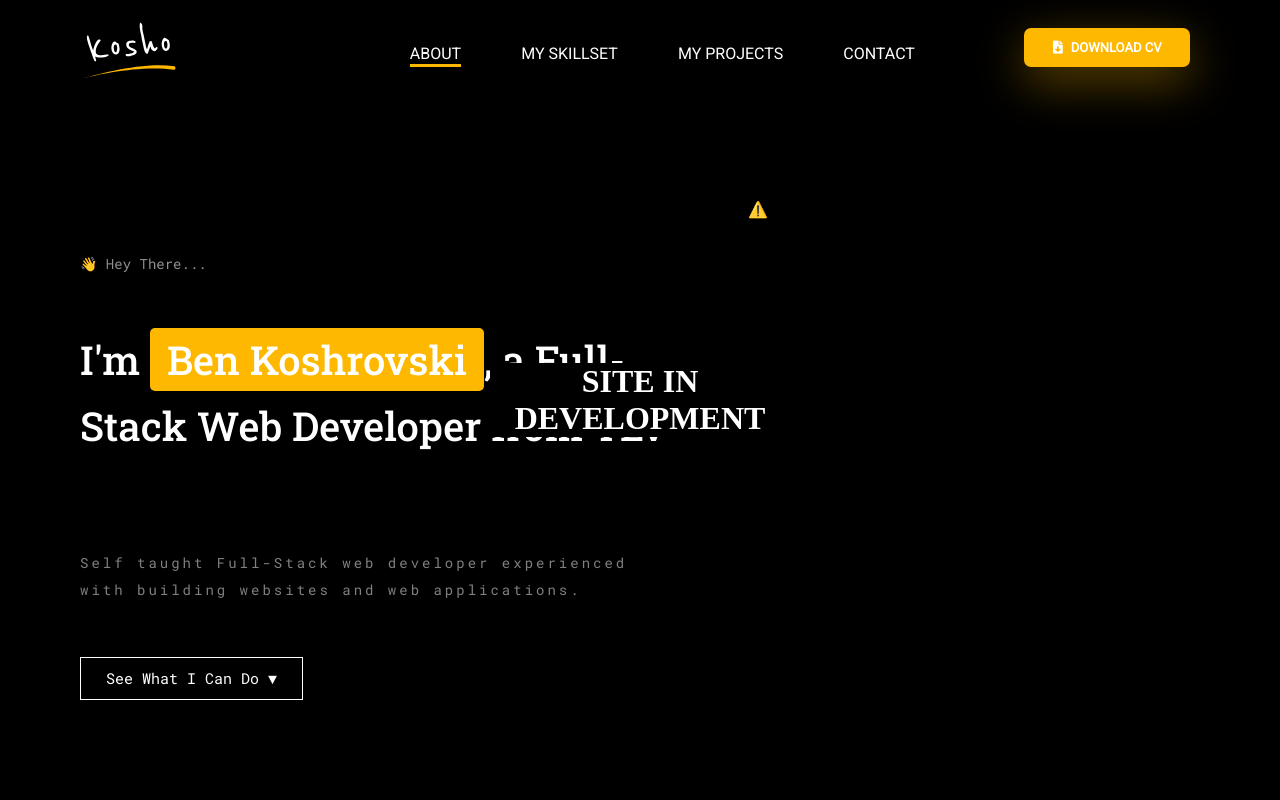
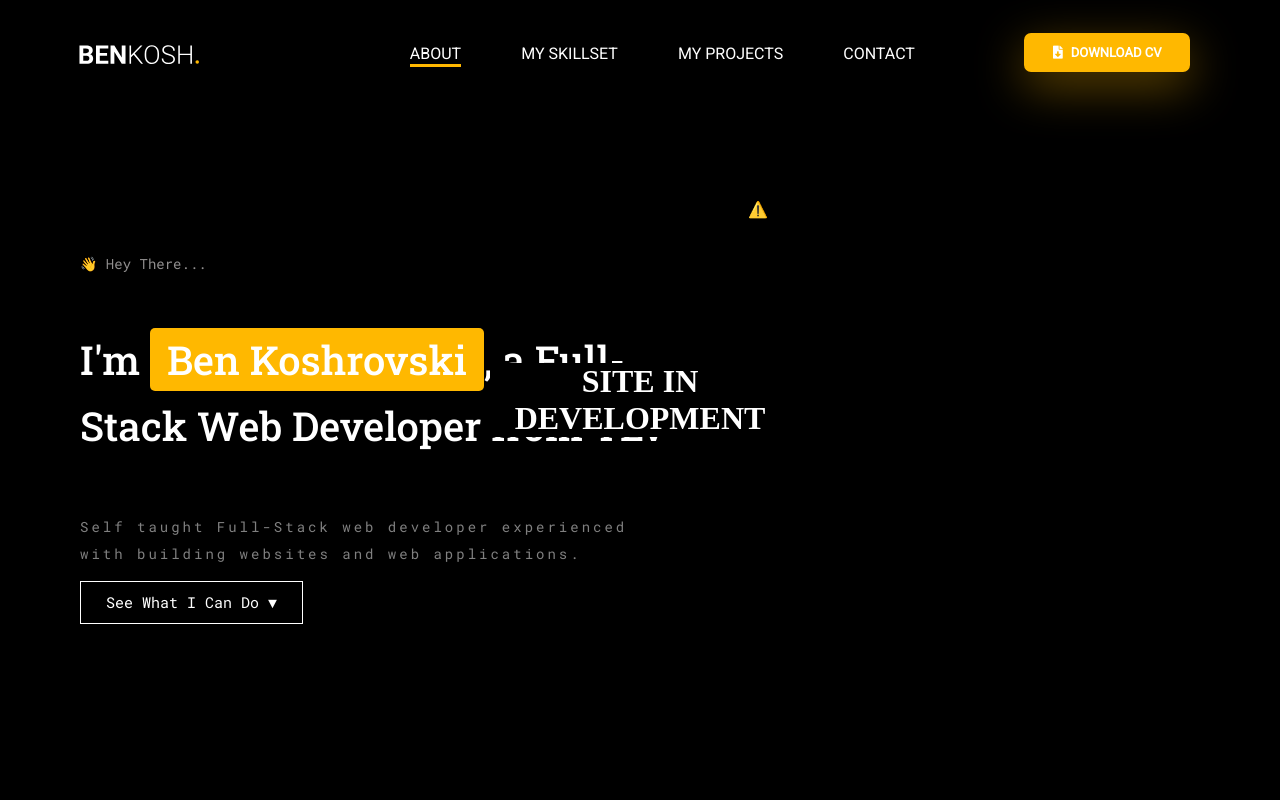
Before and after one commit to Koshoo/my-portfolio, a plain HTML site: page index.html in a window 1280 px wide. Shown: the top 800 px of the page. Drawn offline with nearby package versions, Linux system fonts and the light colour scheme; no server answers; a web font is replaced by a local one.

Commit message:
change logo

```diff
--- a/index.html
+++ b/index.html
@@ -33,9 +33,9 @@
       <nav class="navbar">
         <div class="logo-wrapper">
           <img
-            height="70px"
+            width="120px"
             class="logo"
-            src="./assets/KoshoLogo.svg"
+            src="./assets/KoshoLogo1.svg"
             alt="kosho logo"
           />
         </div>
--- a/style.css
+++ b/style.css
@@ -61,6 +61,10 @@ body {
   height: 50px;
   box-shadow: 0 14px 48px 0 rgba(255, 184, 0, 0.39);
   background-color: #ffb800;
+}
+
+.cv-wrapper {
+  margin-top: 10px;
 }
 
 .logo-wrapper {
@@ -177,7 +181,6 @@ li {
 .self {
   font-size: 14px;
   color: gray;
-  margin-top: 50px;
   font-family: 'Roboto Mono', monospace;
   letter-spacing: 3px;
   line-height: 27px;
@@ -191,7 +194,8 @@ li {
   text-decoration: none;
   width: fit-content;
   padding: 10px 25px;
-  margin-top: 5vh;
+
+  margin-bottom: 50px;
   font-size: 15px;
   font-family: 'Roboto Mono', monospace;
   cursor: pointer;
@@ -293,6 +297,7 @@ li {
 .projects-info {
   text-align: center;
   margin-bottom: -20px;
+  margin-top: 110px;
 }
 
 .projects {
@@ -453,8 +458,8 @@ li {
 
   .logo-wrapper {
     position: absolute;
-    top: 20px;
-    left: 20px;
+    top: 40px;
+    left: 30px;
     margin: 0;
   }
 
```
Also changed, not shown: assets/KoshoLogo1.svg (added).
